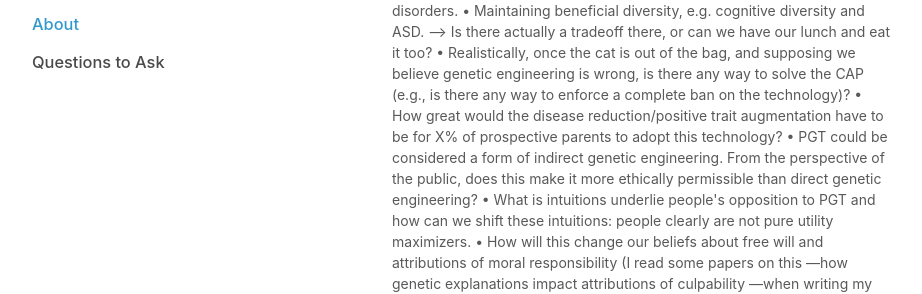
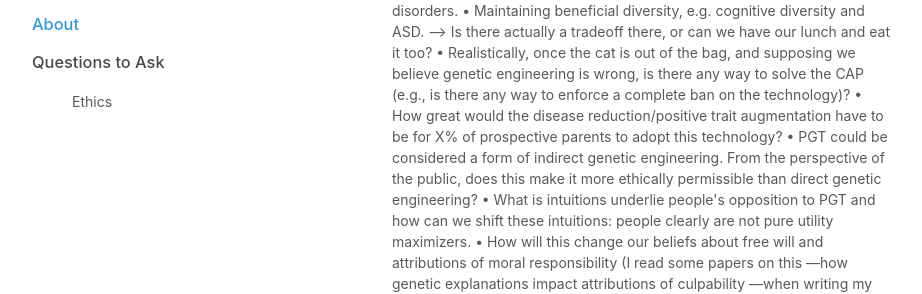
Before and after one commit to adamlgreen/adamlgreen.github.io, a Jekyll site: the page questions.html, which Jekyll copies as it is, in a window 1280 px wide. Shown: the part 248-542 px from the top of the page, without its empty margins (178-1100 px from the left). Built offline with Jekyll 4.4.1, drawn with Linux system fonts in a browser that asks for light colours.

Commit message:
Update questions.html

```diff
--- a/questions.html
+++ b/questions.html
@@ -30,7 +30,7 @@
 	      <img src="dna_icon.svg"/>
 	      <h3><a href="/index.html">About</a></h3>
 	      <h3>Questions to Ask</h3>
-	      <p class="tab"><Ethics></p>
+	      <p class="tab">Ethics</p>
       </header>
       <section>
         <h2> Question I Hope to Address Through the Podcast </h2>
```
